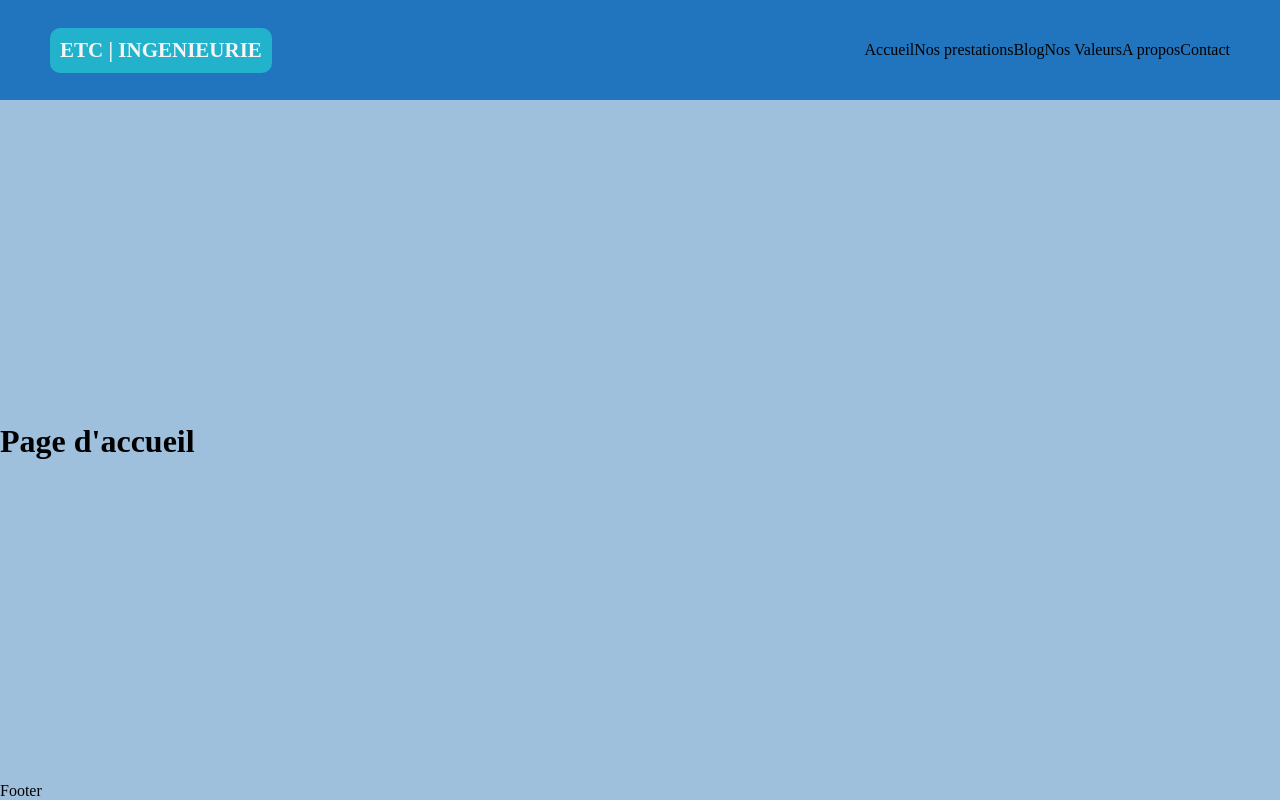
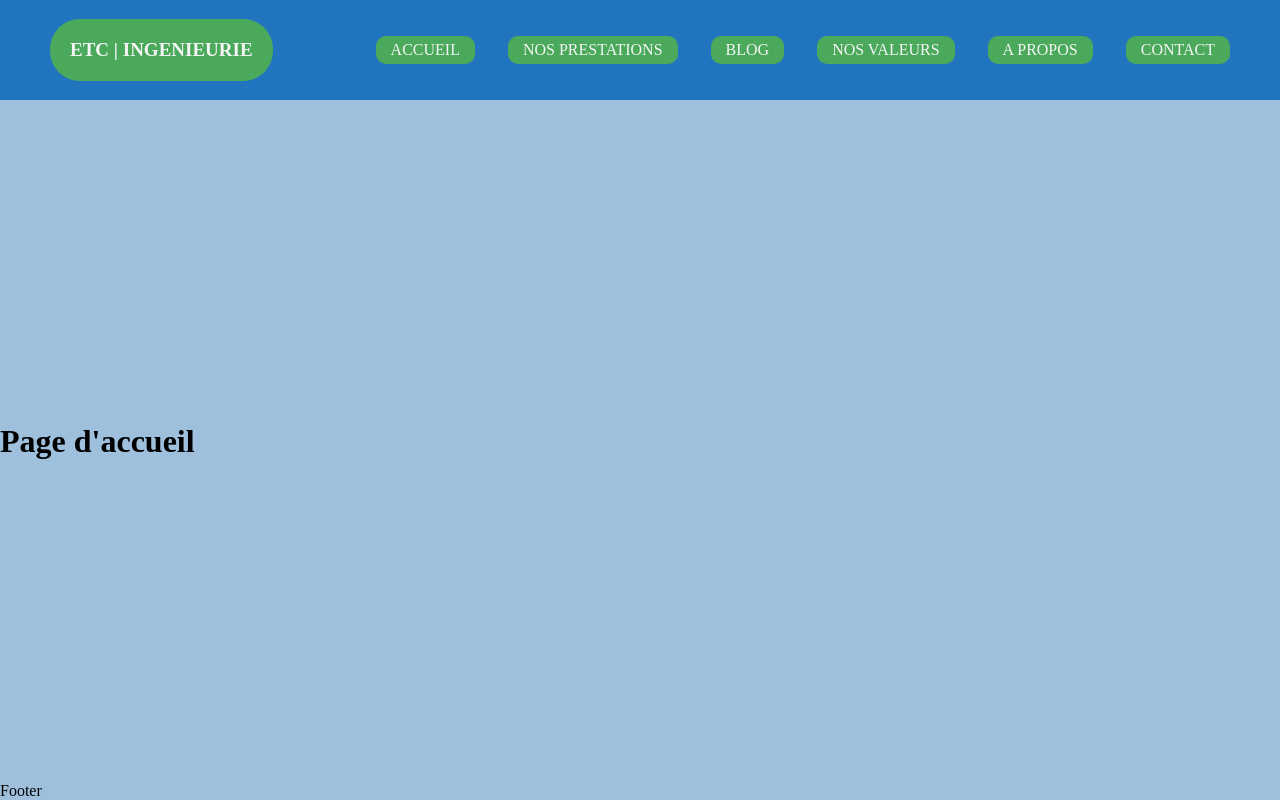
Before and after one commit to HamedDevWeb/EtcIngenierie, a Next.js app in the folder front/: page / in a window 1280 px wide. Built offline with nearby package versions, Linux system fonts and the light colour scheme.

Commit message:
Mise en place de la barre des menus

```diff
--- a/front/src/app/globals.css
+++ b/front/src/app/globals.css
@@ -2,6 +2,7 @@
     --bg: #FFFFFF;
     --text: #000000;
     --primColor: whitesmoke;
+    --secColor: #4AA95B;
 }
 *{
     margin: 0;
--- a/front/src/components/navbar/links/Links.jsx
+++ b/front/src/components/navbar/links/Links.jsx
@@ -1,5 +1,5 @@
-import Link from 'next/link'
-
+import styles from './links.module.css'
+import NavLink from './navLink/navLink'
 const Links = () => {
 
     const links = [
@@ -30,12 +30,10 @@ const Links = () => {
     ]
 
     return (
-        <div>
+        <div className={styles.links}>
             {
                 links.map((link => (
-                    <Link key={link.title} href={link.link}>
-                        {link.title}
-                    </Link>
+                    <NavLink item={link} key={link.title} />
                 )))
             }
         </div>
--- /dev/null
+++ b/front/src/components/navbar/links/links.module.css
@@ -0,0 +1,20 @@
+.links{
+    display: flex;
+    align-items: center;
+    gap: 33px;
+    text-transform: uppercase;
+    color: var(--primColor);
+}
+.links a{
+    color: var(--primColor);
+    background-color: var(--secColor);
+    padding: 5px 15px;
+    border-radius: 10px;
+    text-decoration: none;
+    font-weight:100;
+}
+.links a:hover{
+    background-color: var(--primColor);
+    color: black;
+    font: bold;
+}
--- /dev/null
+++ b/front/src/components/navbar/links/navLink/navLink.jsx
@@ -0,0 +1,10 @@
+import Link from 'next/link.js'
+import React from 'react'
+
+const NavLink = ({item}) => {
+  return (
+    <Link href={item.link} >{item.title}</Link>
+  )
+}
+
+export default NavLink
--- a/front/src/components/navbar/navbar.module.css
+++ b/front/src/components/navbar/navbar.module.css
@@ -11,10 +11,10 @@
 
 .logo{
     color: black;
-    font-size: 21px;
+    font-size: 19px;
     font-weight: bold;
-    background-color: #22B2CB;
-    padding: 10px;
-    border-radius: 10px;
+    background-color: var(--secColor);
+    padding: 20px;
+    border-radius: 30px;
     color: var(--primColor);
 }
```
Also changed, not shown: front/src/components/navbar/links/navLink/navlink.module.css (added).
